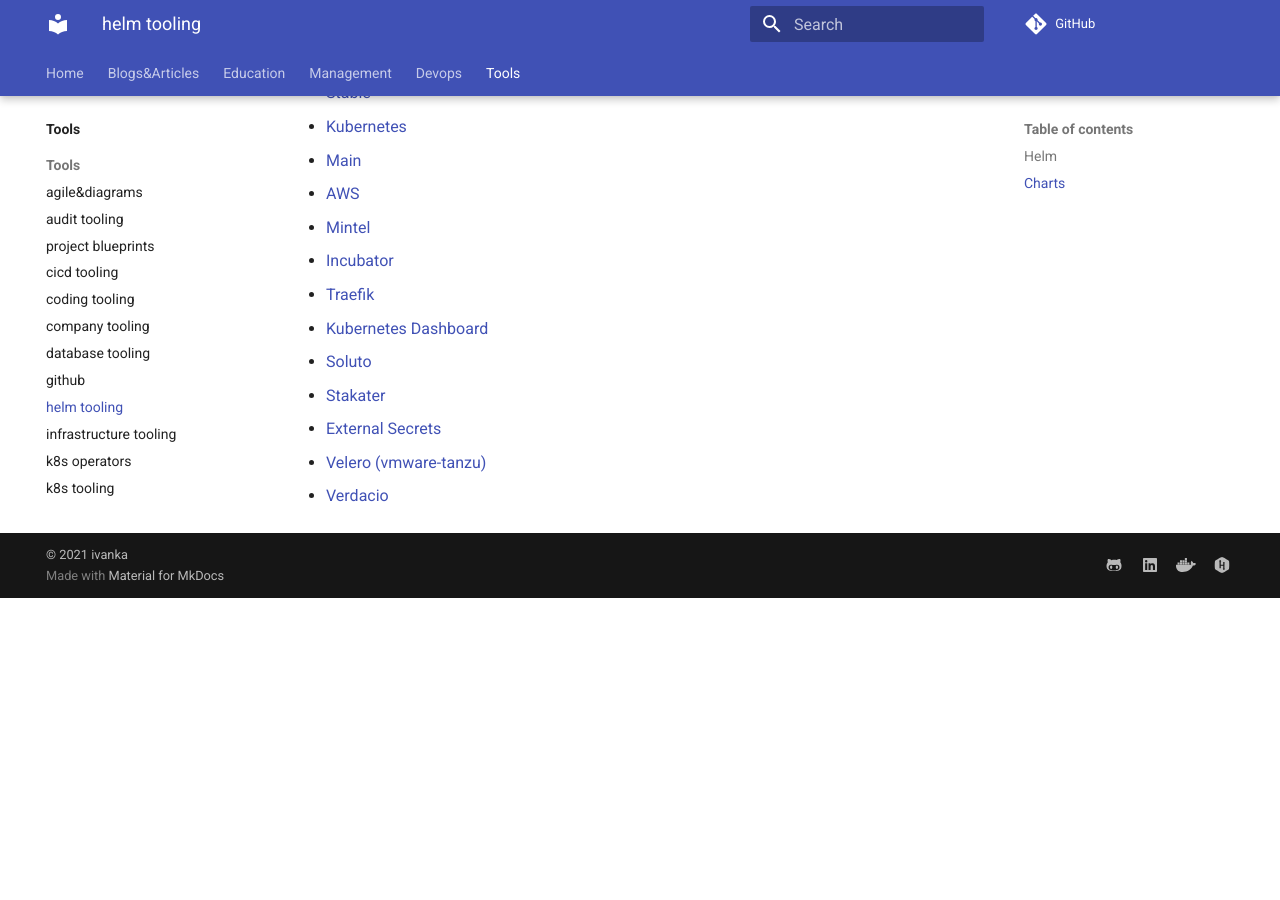
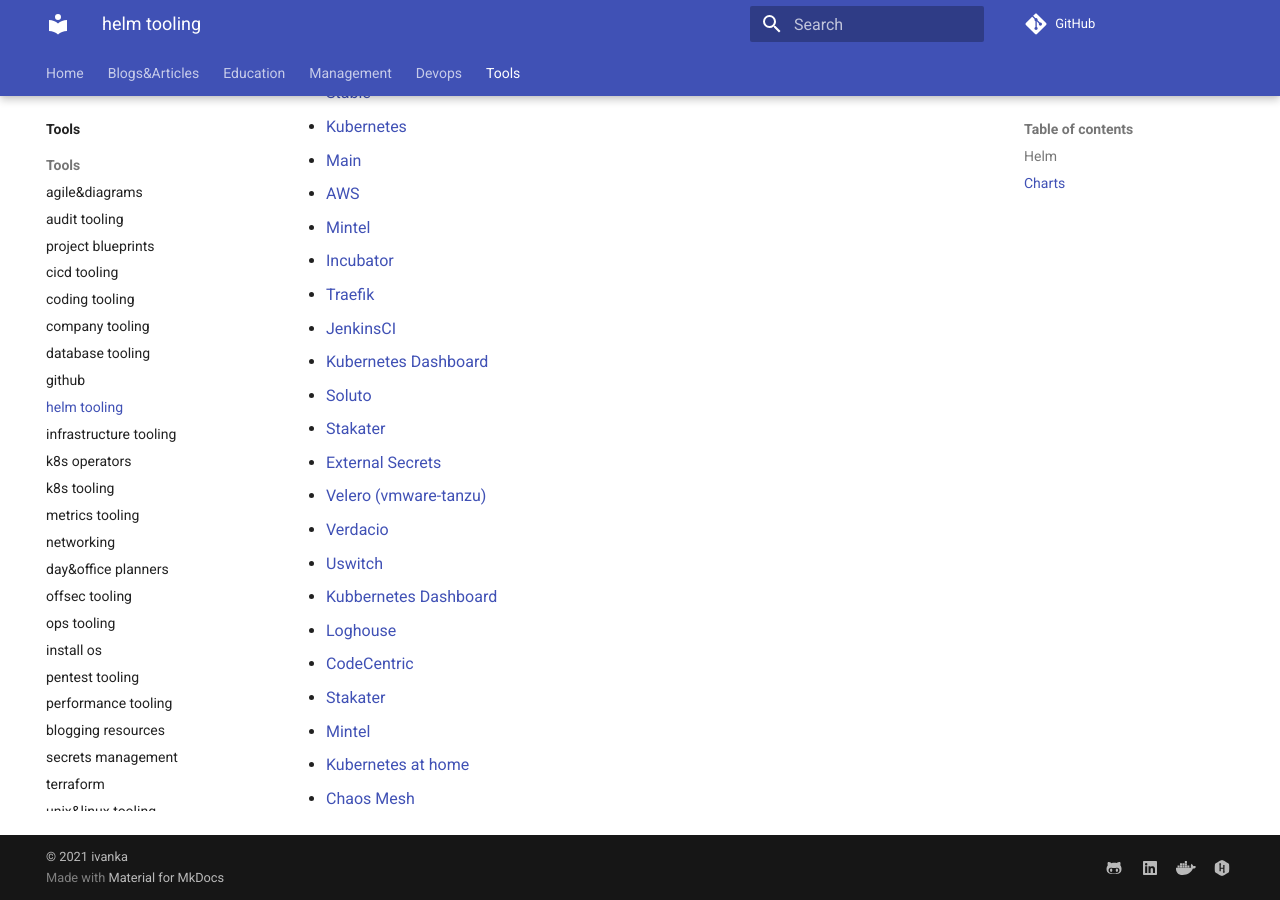
Before and after one commit to ivankatliarchuk/knowledge-base, an MkDocs documentation site: the page built from docs/tools/helm-charts.md, in a window 1280 px wide and 900 px high, scrolled down 674 px. Built offline with MkDocs 1.6.1 and Material for MkDocs 9.7.7, drawn with Linux system fonts in a browser that asks for light colours; comment, search, counter and statistics services are not loaded; before the commit the page ends 1272 px from its top, so only the background shows below that.

Commit message:
chore: added helm charts

```diff
--- a/docs/tools/helm-charts.md
+++ b/docs/tools/helm-charts.md
@@ -35,9 +35,18 @@
 - [Mintel](https://github.com/mintel/dex-k8s-authenticator/tree/master/charts)
 - [Incubator](https://kubernetes-charts-incubator.storage.googleapis.com/)
 - [Traefik](https://containous.github.io/traefik-helm-chart)
+- [JenkinsCI](https://charts.jenkins.io)
 - [Kubernetes Dashboard](https://kubernetes.github.io/dashboard)
 - [Soluto](https://charts.soluto.io)
 - [Stakater](https://stakater.github.io/stakater-charts)
 - [External Secrets](https://godaddy.github.io/kubernetes-external-secrets)
 - [Velero (vmware-tanzu)](https://vmware-tanzu.github.io/helm-charts)
 - [Verdacio](https://github.com/verdaccio/charts)
+- [Uswitch](https://uswitch.github.io/kiam-helm-charts/charts)
+- [Kubbernetes Dashboard](https://kubernetes.github.io/dashboard)
+- [Loghouse](https://flant.github.io/loghouse/charts)
+- [CodeCentric](https://codecentric.github.io/helm-charts)
+- [Stakater](https://stakater.github.io/stakater-charts)
+- [Mintel](https://mintel.github.io/helm-charts)
+- [Kubernetes at home](https://k8s-at-home.com/charts)
+- [Chaos Mesh](https://charts.chaos-mesh.org)
```
